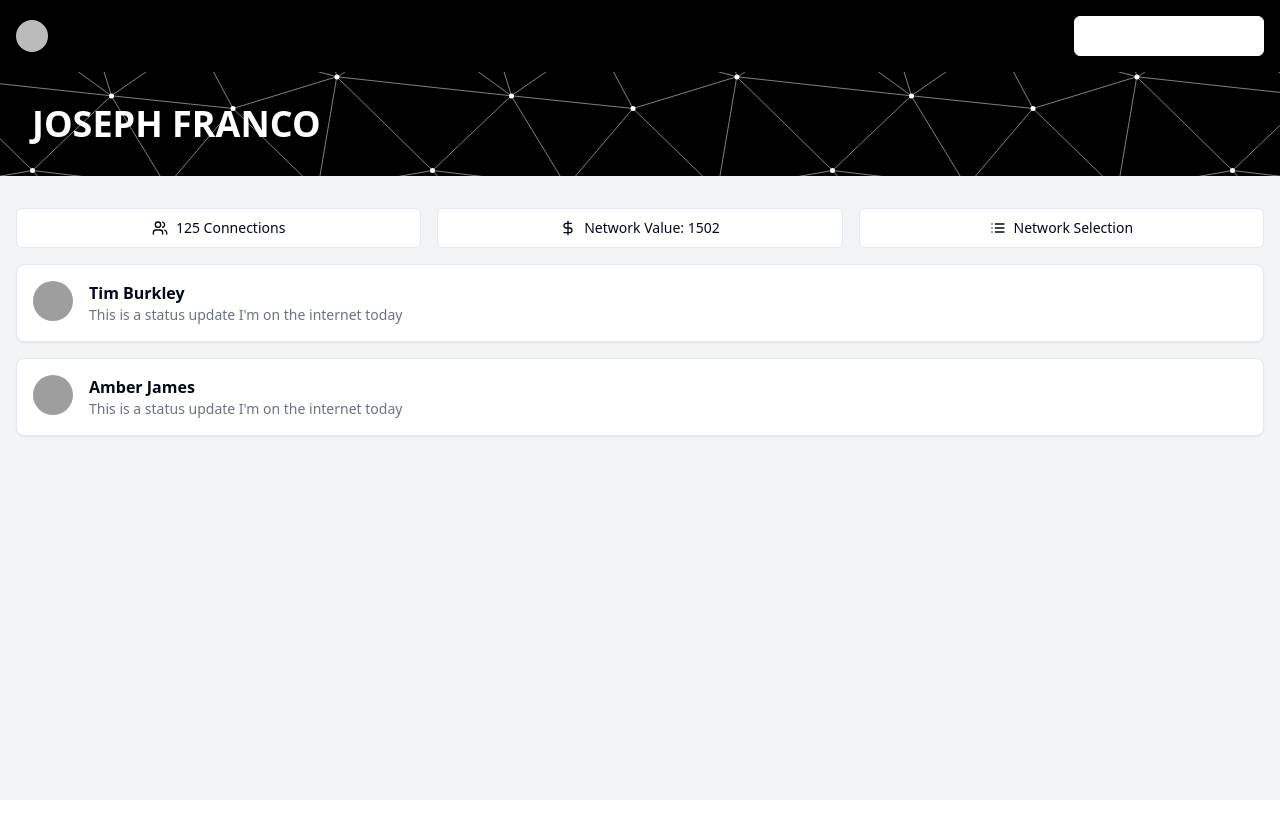
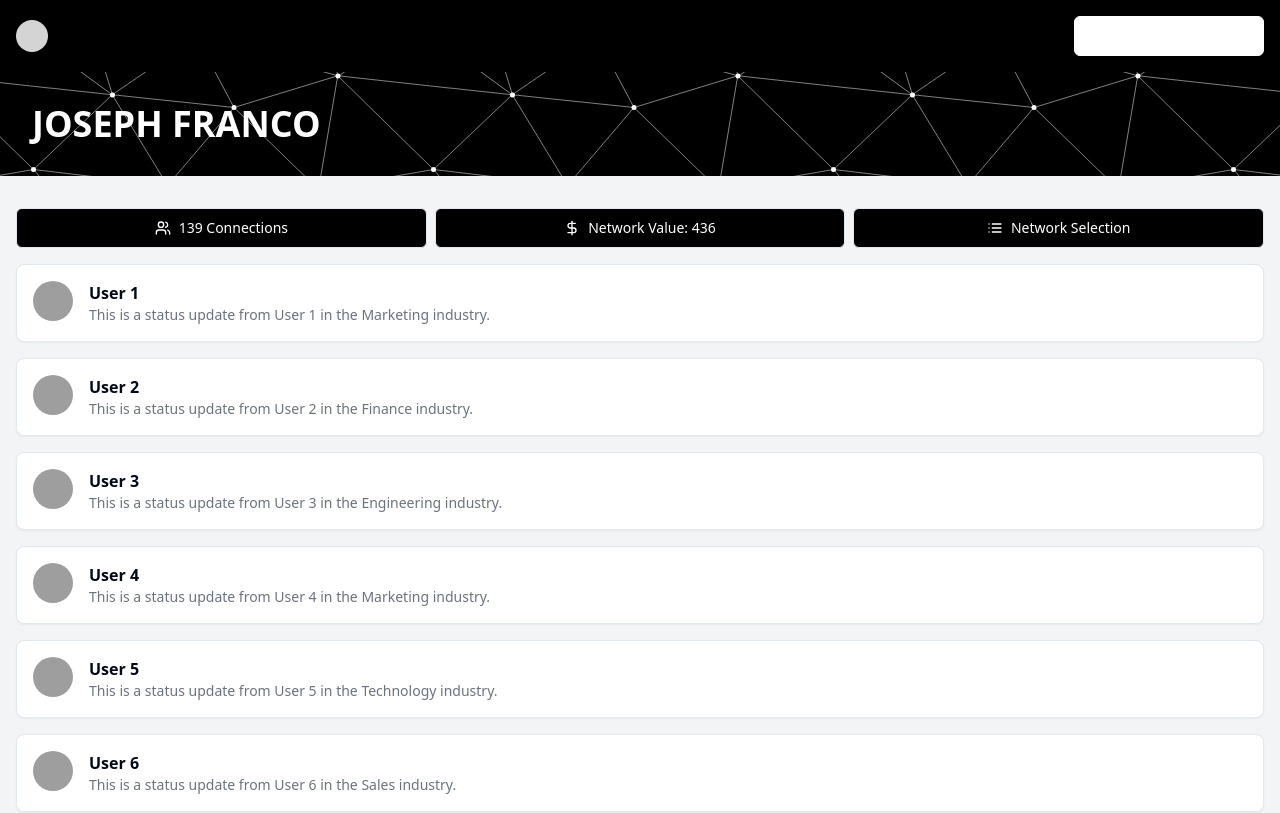
Before and after one commit to pollen8llc/cosmic-network-canvas-10, a React (Vite) app: page / in a window 1280 px wide. Shown: the top 813 px of the page. Built offline with nearby package versions, Linux system fonts and the light colour scheme; grey boxes are pictures that could not be loaded.

Commit message:
Populate profile with user data
Added data for 139 users to the profile, calculated network value based on each connection being worth 3.14, and updated the line chart to display fluctuations over a one-year period.
[skip gpt_engineer]

```diff
--- a/src/components/ActionButtons.jsx
+++ b/src/components/ActionButtons.jsx
@@ -4,16 +4,16 @@ import { Users, DollarSign, List } from "lucide-react";
 
 const ActionButtons = ({ connectionCount, networkValue, onButtonClick }) => {
   return (
-    <div className="flex justify-between mb-4">
-      <Button variant="outline" className="flex-1 mr-2" onClick={() => onButtonClick('connections')}>
+    <div className="flex flex-col sm:flex-row justify-between mb-4 gap-2">
+      <Button variant="outline" className="flex-1 bg-black text-white hover:bg-gray-800" onClick={() => onButtonClick('connections')}>
         <Users className="mr-2 h-4 w-4" />
         {connectionCount} Connections
       </Button>
-      <Button variant="outline" className="flex-1 mx-2" onClick={() => onButtonClick('networkValue')}>
+      <Button variant="outline" className="flex-1 bg-black text-white hover:bg-gray-800" onClick={() => onButtonClick('networkValue')}>
         <DollarSign className="mr-2 h-4 w-4" />
         Network Value: {networkValue}
       </Button>
-      <Button variant="outline" className="flex-1 ml-2" onClick={() => onButtonClick('industryList')}>
+      <Button variant="outline" className="flex-1 bg-black text-white hover:bg-gray-800" onClick={() => onButtonClick('industryList')}>
         <List className="mr-2 h-4 w-4" />
         Network Selection
       </Button>
--- a/src/components/NetworkFeed.jsx
+++ b/src/components/NetworkFeed.jsx
@@ -7,8 +7,8 @@ const NetworkFeed = ({ activeView, connections, networkUpdates, networkGrowth })
   if (activeView === 'connections') {
     return (
       <div className="grid grid-cols-1 sm:grid-cols-2 md:grid-cols-3 lg:grid-cols-4 gap-4">
-        {connections.map((connection, index) => (
-          <Card key={index}>
+        {connections.map((connection) => (
+          <Card key={connection.id}>
             <CardContent className="flex flex-col items-center p-4">
               <Avatar className="w-24 h-24 mb-2">
                 <AvatarImage src={connection.avatar} alt={connection.name} />
--- a/src/pages/Index.jsx
+++ b/src/pages/Index.jsx
@@ -1,44 +1,54 @@
-import React, { useState } from 'react';
+import React, { useState, useMemo } from 'react';
 import Header from '../components/Header';
 import ProfileBanner from '../components/ProfileBanner';
 import ActionButtons from '../components/ActionButtons';
 import NetworkFeed from '../components/NetworkFeed';
 import IndustryList from '../components/IndustryList';
 
+const generateRandomConnections = (count) => {
+  const industries = ['Technology', 'Finance', 'Healthcare', 'Education', 'Marketing', 'Design', 'Engineering', 'Sales'];
+  return Array.from({ length: count }, (_, index) => ({
+    id: index + 1,
+    name: `User ${index + 1}`,
+    avatar: `/placeholder.svg`,
+    industry: industries[Math.floor(Math.random() * industries.length)],
+  }));
+};
+
+const generateNetworkGrowth = (connections) => {
+  const baseValue = connections.length * 3.14;
+  const months = ['Jan', 'Feb', 'Mar', 'Apr', 'May', 'Jun', 'Jul', 'Aug', 'Sep', 'Oct', 'Nov', 'Dec'];
+  return months.map((month, index) => ({
+    date: month,
+    value: Math.round(baseValue * (1 + (Math.random() - 0.5) * 0.2)), // Fluctuation of ±10%
+  }));
+};
+
 const Index = () => {
   const [activeView, setActiveView] = useState('updates');
   const [isIndustryListOpen, setIsIndustryListOpen] = useState(false);
 
   const username = "JOSEPH FRANCO";
-  const connectionCount = 125;
-  const networkValue = 1502;
+  const connections = useMemo(() => generateRandomConnections(139), []);
+  const networkValue = useMemo(() => Math.round(connections.length * 3.14), [connections]);
 
-  const connections = [
-    { name: "Tim Burkley", avatar: "/placeholder.svg", industry: "Technology" },
-    { name: "Amber James", avatar: "/placeholder.svg", industry: "Fashion" },
-    // Add more connections...
-  ];
+  const networkUpdates = useMemo(() =>
+    connections.slice(0, 10).map(conn => ({
+      name: conn.name,
+      avatar: conn.avatar,
+      content: `This is a status update from ${conn.name} in the ${conn.industry} industry.`
+    })),
+  [connections]);
 
-  const networkUpdates = [
-    { name: "Tim Burkley", avatar: "/placeholder.svg", content: "This is a status update I'm on the internet today" },
-    { name: "Amber James", avatar: "/placeholder.svg", content: "This is a status update I'm on the internet today" },
-    // Add more updates...
-  ];
+  const networkGrowth = useMemo(() => generateNetworkGrowth(connections), [connections]);
 
-  const networkGrowth = [
-    { date: "Jan", value: 500 },
-    { date: "Feb", value: 750 },
-    { date: "Mar", value: 1000 },
-    { date: "Apr", value: 1250 },
-    { date: "May", value: 1502 },
-  ];
-
-  const industries = [
-    { name: "Fashion", count: 157 },
-    { name: "Technology", count: 89 },
-    { name: "Finance", count: 45 },
-    // Add more industries...
-  ];
+  const industries = useMemo(() => {
+    const industryCount = connections.reduce((acc, conn) => {
+      acc[conn.industry] = (acc[conn.industry] || 0) + 1;
+      return acc;
+    }, {});
+    return Object.entries(industryCount).map(([name, count]) => ({ name, count }));
+  }, [connections]);
 
   const handleButtonClick = (view) => {
     if (view === 'industryList') {
@@ -54,7 +64,7 @@ const Index = () => {
       <ProfileBanner username={username} />
       <main className="container mx-auto px-4 py-8">
         <ActionButtons
-          connectionCount={connectionCount}
+          connectionCount={connections.length}
           networkValue={networkValue}
           onButtonClick={handleButtonClick}
         />
```
